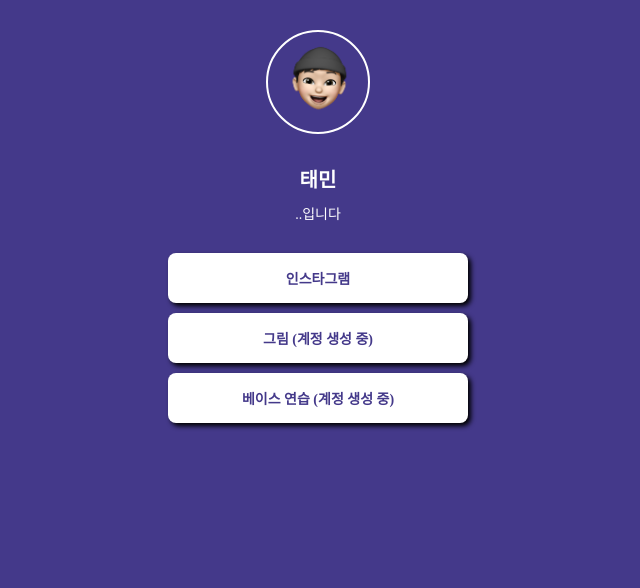
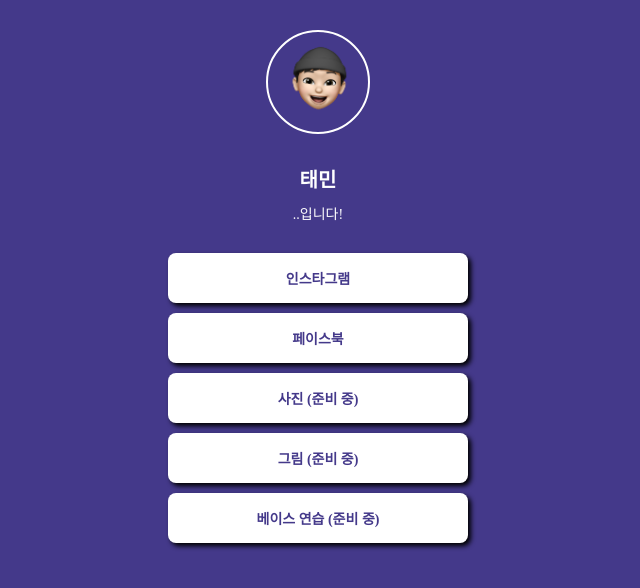
Before and after one commit to p-taemin/mypage, a plain HTML site: page index.html in a window 1280 px wide. Shown: the whole page, without its empty margins (322-962 px from the left). Drawn offline with Linux system fonts and the light colour scheme; a web font is replaced by a local one.

Commit message:
Update index.html

```diff
--- a/index.html
+++ b/index.html
@@ -84,10 +84,12 @@
         <div class="wrap">
             <div class="profile"></div>
             <h1 class="main">태민</h1>
-            <p class="sub">..입니다</p>
+            <p class="sub">..입니다!</p>
             <a target="_blank" href="https://www.instagram.com/p_taaem/">인스타그램</a>
-            <a target="_blank" href="계정 생성 중">그림 (계정 생성 중)</a>
-            <a target="_blank" href="계정 생성 중">베이스 연습 (계정 생성 중)</a>
+            <a target="_blank" href="https://www.facebook.com/profile.php?id=100012973659349">페이스북</a>
+            <a target="_blank" href="계정 생성 중">사진 (준비 중)</a>
+            <a target="_blank" href="계정 생성 중">그림 (준비 중)</a>
+            <a target="_blank" href="계정 생성 중">베이스 연습 (준비 중)</a>
         </div>
 
     </body>
```
